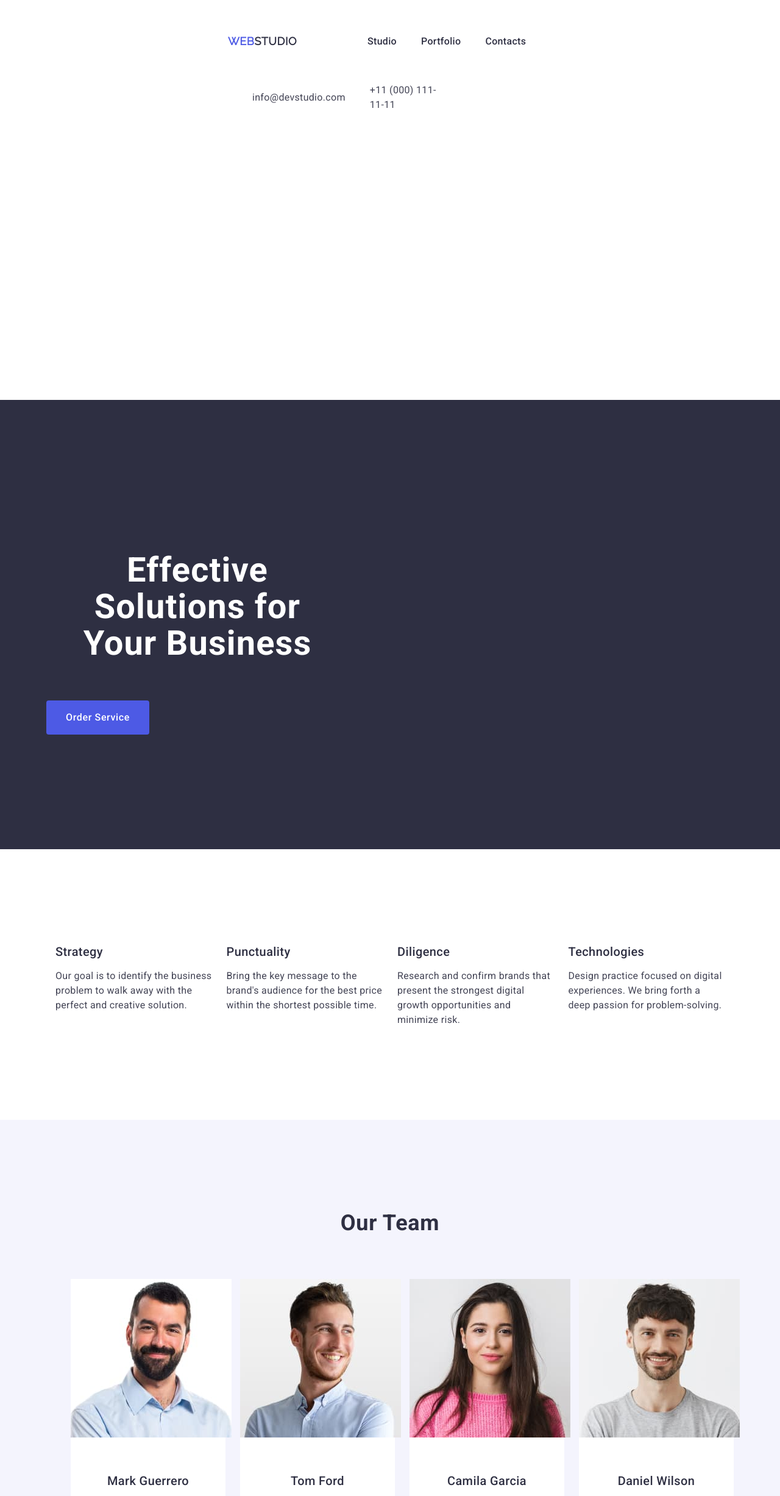
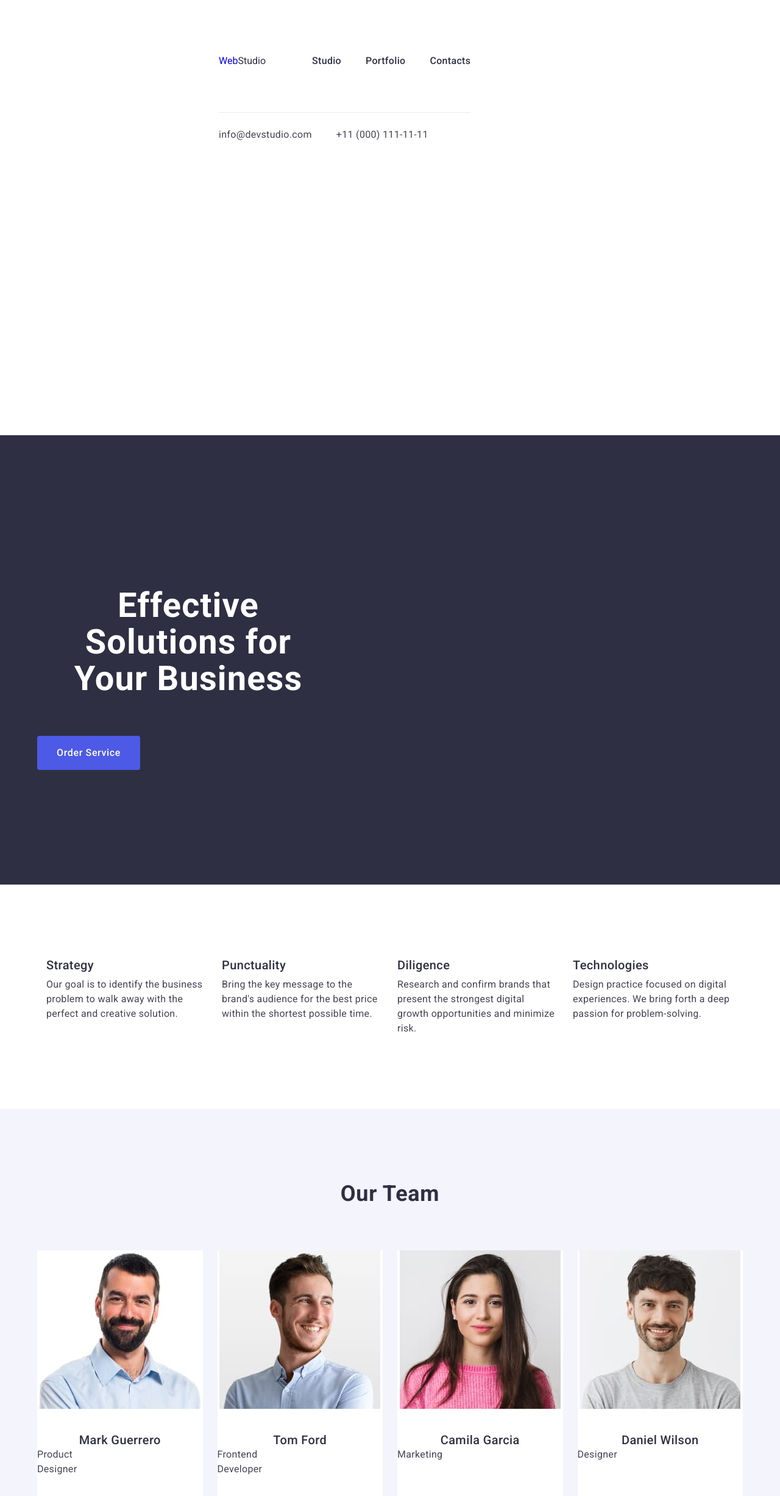
Before and after one commit to Jekosya88/goit-markup-hw-03m, a plain HTML site: page index.html in a window 1280 px wide. Shown: the part 166-2620 px from the top of the page at 61% size. Drawn offline with nearby package versions, Linux system fonts and the light colour scheme.

Commit message:
add markup

```diff
--- a/css/style.css
+++ b/css/style.css
@@ -6,15 +6,20 @@ body {
 
 ul,ol {
     list-style-type: none;
+    margin: 0;
+    padding: 0;
 }
+  .h1, h2, h3, h4, h5, h6, p {
+    margin: 0;
+  }
 
-a {
+  a {
     text-decoration: none;
 }
   .container {
     width: 1158px;
-    padding-left: 15px;
-    padding-right: 15px;
+    padding-left: 0 15px;
+    padding-right: 0 15px;
     margin: 0 auto;
   }
 
@@ -34,23 +39,25 @@ a {
       }
 
 
-  .header {
-    padding-top: 24px;
-    padding-bottom: 24px;
-    border-bottom: 1px solid #e7e9fc;
-  }
-
  .nav-header {
     display: flex;
     justify-content: space-between;
     align-items: center;
-
+    padding-top: 24px;
+    padding-bottom: 24px;
+    border-bottom: 1px solid #e7e9fc;
  }
 
+  .page-header {
+    border-bottom: 1px solid #e7e9fc;
+  }
 
+  .header-container {
+    display: flex;
+    align-items: center;
+  }
 
-
-.header-logo {
+.logo {
     font-family: "Raleway", sans-serif;
     font-weight: 700;
     font-size: 18px;
@@ -58,18 +65,35 @@ a {
     letter-spacing: 0.03em;
     text-transform: uppercase;
     color:#4d5ae5;
+
 }
+
+ .header-logo {
+    margin-right: 76px;
+    padding: 24px 0;
+
+ }
 
 .header-logo .logo-part {
  color: #2e2f42;
- margin-right: 76px
+
 }
+
+ .nav-list {
+    display: flex;
+    align-items:center ;
+    gap: 40px;
+ }
+
+
 .nav-link {
     font-weight: 500;
     font-size:16px ;
     line-height: 1.5;
    letter-spacing: 0.02em;
    color: #2e2f42;
+   padding: 24px 0;
+   display: block;
 }
 
  .nav-item {
@@ -79,25 +103,13 @@ a {
     padding: 24px 0;
  }
 
-  .nav-item-two{
+  .nav-header {
+    display: flex;
     align-items: center;
-    display: flex;
-    gap: 40px;
-    padding: 24px 0;
   }
 
-  .nav-item-three {
-    align-items: center;
-    display: flex;
-    gap: 40px;
-    padding: 24px 0;
-  }
 
- .header-menu-list {
-    display: flex;
-    gap: 40px;
 
- }
 
 .nav-link:hover {
 
@@ -110,21 +122,25 @@ a {
 
 .contacts {
     font-style: normal;
+    margin-left: auto;
 }
 
-  .contacts-list {
-    justify-content: space-between;
-   align-items: center;
-   gap: 40px;
-   display: flex;
-  }
+ .contacts-list {
+    display: flex;
+    align-items: center;
+    gap: 40px;
+ }
+
+
 
 .contacts-link {
+    display: block;
+    padding: 24px 0;
     font-size: 16px;
     line-height: 1.5;
     letter-spacing: 0.02em;
     color: #434455;
-    font-style: normal;
+
 }
 
 .contacts-link:hover {
@@ -247,29 +263,13 @@ margin-bottom: 8px;
  padding: 120px 0 120px;
 }
 
-.name-mark {
+.name-g {
     padding: 32px 0;
     text-align: center;
     margin-bottom: 8px;
 }
 
-.name-tom {
-    padding: 32px 0;
-    text-align: center;
-    margin-bottom: 8px;
-}
 
-.name-camila {
-    padding: 32px 0;
-    text-align: center;
-    margin-bottom: 8px;
-}
-
-.name-daniel {
-    padding: 32px 0;
-    text-align: center;
-    margin-bottom: 8px;
-}
 
 .team-image {
     background-color: #FFFFFF;
@@ -342,19 +342,7 @@ text-transform: capitalize;
     border: 1px solid #e7e9fc;
     border-top: none;
     margin-bottom: 8px
- }
- .name-marketing {
-    padding: 32px 16px;
-    border: 1px solid #e7e9fc;
-    border-top: none;
-    margin-bottom: 8px
- }
 
- .name-design {
-    padding: 32px 16px;
-    border: 1px solid #e7e9fc;
-    border-top: none;
-    margin-bottom: 8px
  }
 
 .portfolio-item {
--- a/index.html
+++ b/index.html
@@ -15,20 +15,21 @@
 </head>
 <body>
     <header class="page-header">
-        <div class="container">
+        <div class="container header-container">
         <div class="hero-wrapper">
             <nav class="nav-header">
             <a class="header-logo" href="/index.html">Web<span class="logo-part">Studio</span></a>
 
-            <ul class="header-menu-list" >
+            <ul class="nav-list" >
 
                 <li class="nav-item">
                     <a class="nav-link" href="./index.html">Studio</a>
                 </li>
-                <li class="nav-item-two"><a class="nav-link" href="">Portfolio</a></li>
-                <li class="nav-item-three"><a class="nav-link" href="">Contacts</a></li>
+                <li class="nav-item"><a class="nav-link" href="">Portfolio</a></li>
+                <li class="nav-item"><a class="nav-link" href="">Contacts</a></li>
             </ul>
            </nav>
+
            <address class="contacts">
 
             <ul class="contacts-list">
@@ -88,7 +89,7 @@
                              width="264"
                              height="260"
                               alt="Product Designer">
-                              <div class="name-mark">
+                              <div class="name-g">
                             <h3 class="team-subtitle" id="name-one">Mark Guerrero</h3>
                             <p class="team-item">Product Designer</p>
                     </div>
@@ -101,7 +102,7 @@
                             width="264"
                             height="260"
                             alt="Frontend Developer">
-                            <div class="name-tom">
+                            <div class="name-g">
                            <h3 class="team-subtitle" id="name-two">Tom Ford</h3>
                             <p class="team-item">Frontend Developer</p>
                         </div>
@@ -113,7 +114,7 @@
                             width="264"
                             height="260"
                              alt="Marketing">
-                             <div class="name-camila">
+                             <div class="name-g">
                             <h3 class="team-subtitle" id="name-three">Camila Garcia</h3>
                             <p class="team-item">Marketing</p>
                         </div>
@@ -125,7 +126,7 @@
                             width="264"
                             height="260"
                              alt="Designer">
-                             <div class="name-daniel">
+                             <div class="name-g">
                             <h3 class="team-subtitle" id="name-four">Daniel Wilson</h3>
                             <p class="team-item">Designer</p>
                         </div>
@@ -155,7 +156,7 @@
                     width="360"
                     height="300"
                     alt="Marketing">
-                    <div class="name-marketing">
+                    <div class="name-app">
                         <h3 class="portfolio-subtitle">Cashless Payment</h3>
                         <p class="portfolio-item">Marketing</p>
                     </div>
@@ -176,7 +177,7 @@
                     width="360"
                     height="300"
                     alt="Marketing">
-                  <div class="name-marketing">
+                  <div class="name-app">
                         <h3 class="portfolio-subtitle">Taxi Service</h3>
                         <p class="portfolio-item">Marketing</p>
                   </div>
@@ -186,7 +187,7 @@
                     width="360"
                     height="300"
                     alt="Design">
-                    <div class="name-design">
+                    <div class="name-app">
                         <h3 class="portfolio-subtitle">Screen Illustrations</h3>
                         <p class="portfolio-item">Design</p>
                     </div>
@@ -196,7 +197,7 @@
                     width="360"
                     height="300"
                     alt="Marketing">
-                    <div class="name-marketing">
+                    <div class="name-app>
                         <h3 class="portfolio-subtitle">Online Courses</h3>
                         <p class="portfolio-item ">Marketing</p>
                     </div>
```
